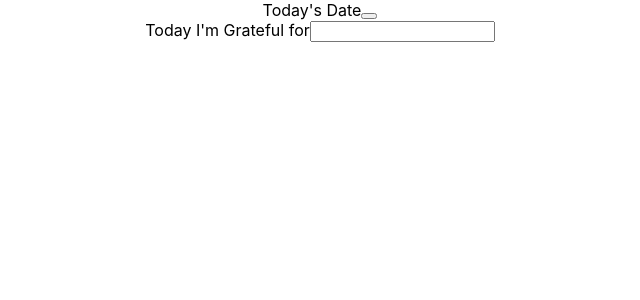
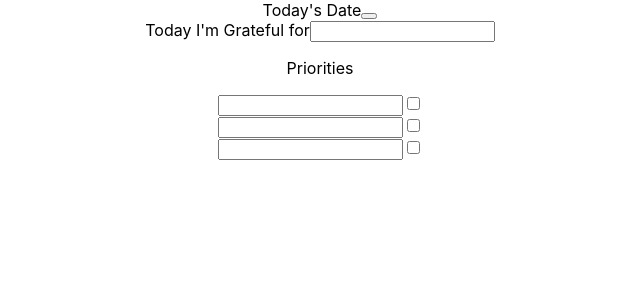
Before and after one commit to KaitlynBro/toDoApp, a React (Create React App) app: page / in a window 1280 px wide. Shown: the top 300 px of the page, without its empty margins (320-960 px from the left). Built offline with nearby package versions, Linux system fonts and the light colour scheme.

Commit message:
added priorities..is there a way to loop over one form element to make multiples with different text inputs rather than repeat the form element over and over

```diff
--- a/src/App.js
+++ b/src/App.js
@@ -1,7 +1,7 @@
 import React from 'react';
 import Calendar from './Components/Calendar.js';
 import Grateful from './Components/Grateful.js';
-// import Priorities from './Components/Priorities.js';
+import Priorities from './Components/Priorities.js';
 import './App.css';
 
 function App() {
@@ -9,7 +9,7 @@ function App() {
     <div className="App">
        <Calendar />
        <Grateful />
-       {/* <Priorities /> */}
+       <Priorities />
     </div>
   );
 }
--- a/src/Components/Priorities.js
+++ b/src/Components/Priorities.js
@@ -1,6 +1,25 @@
-// import React from 'react';
+import React from 'react';
 
-// class Priorities extends React.Component {
-// }
+class Priorities extends React.Component {
+    render() {
+        return (
+            <div>
+                <p>Priorities</p>
+                <form>
+                    <input type="text" />
+                    <input type="checkbox"></input>
+                </form>
+                <form>
+                    <input type="text" />
+                    <input type="checkbox"></input>
+                </form>
+                <form>
+                    <input type="text" />
+                    <input type="checkbox"></input>
+                </form>
+            </div>
+        )
+    }
+}
 
-// export default Priorities
+export default Priorities
```
